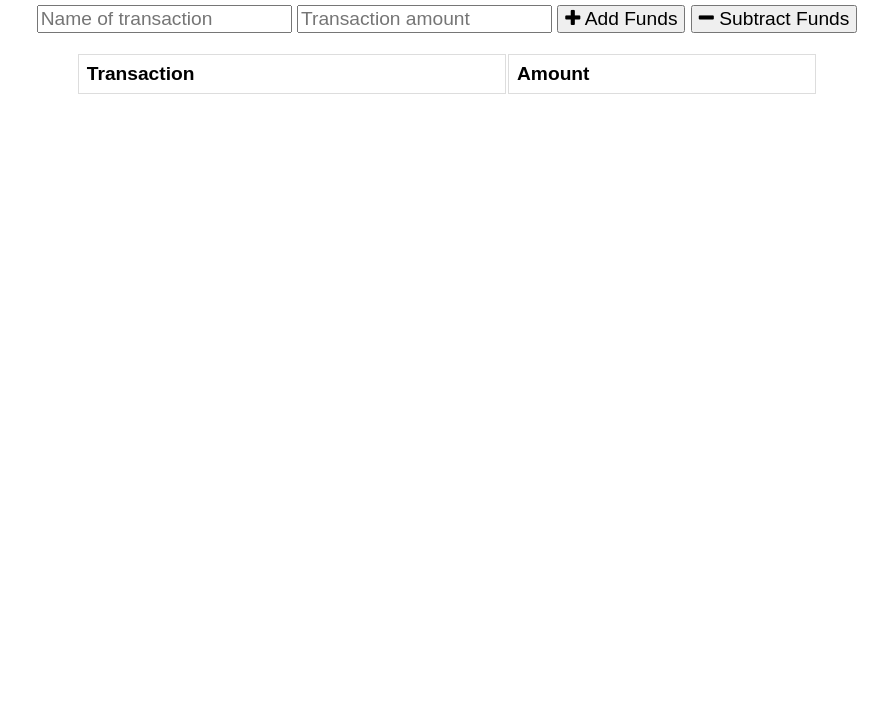
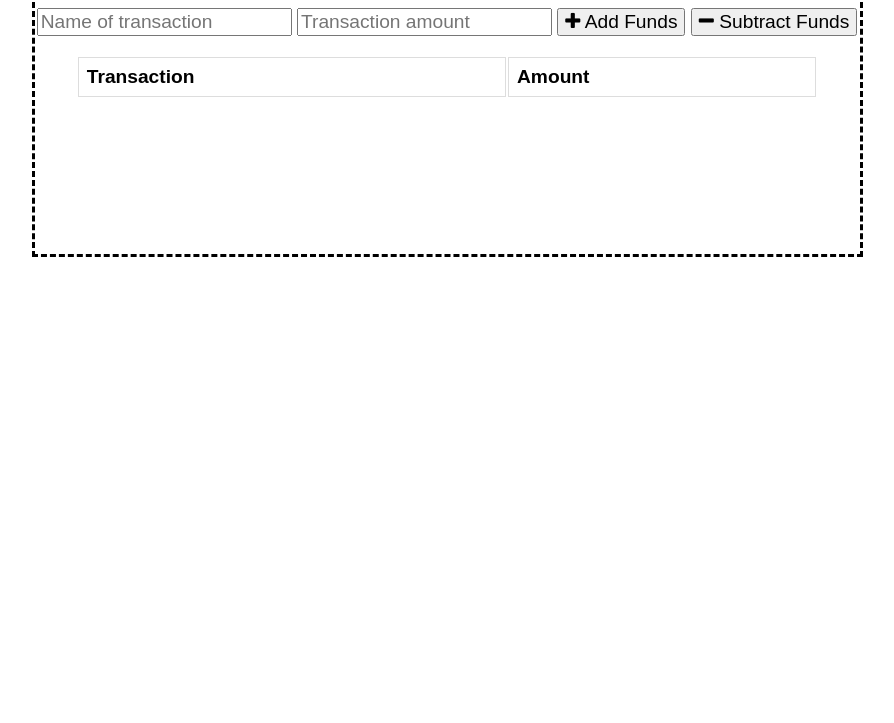
Before and after one commit to dspark8916/ProgressiveBudget, a website: page public/index.html in a window 1280 px wide. Shown: the part 77-800 px from the top of the page, without its empty margins (193-1087 px from the left). Drawn offline with nearby package versions, Linux system fonts and the light colour scheme; no server answers.

Commit message:
created border around budget

```diff
--- a/public/index.html
+++ b/public/index.html
@@ -13,7 +13,7 @@
   <title>Budget Tracker</title>
 </head>
 <body>
-  <div class="wrapper">
+  <div class="wrapper" style="border-style: dashed;">
     <div class="total">
       <div class="total">Your total is: $<span id="total">0</span></div>
     </div>
```
